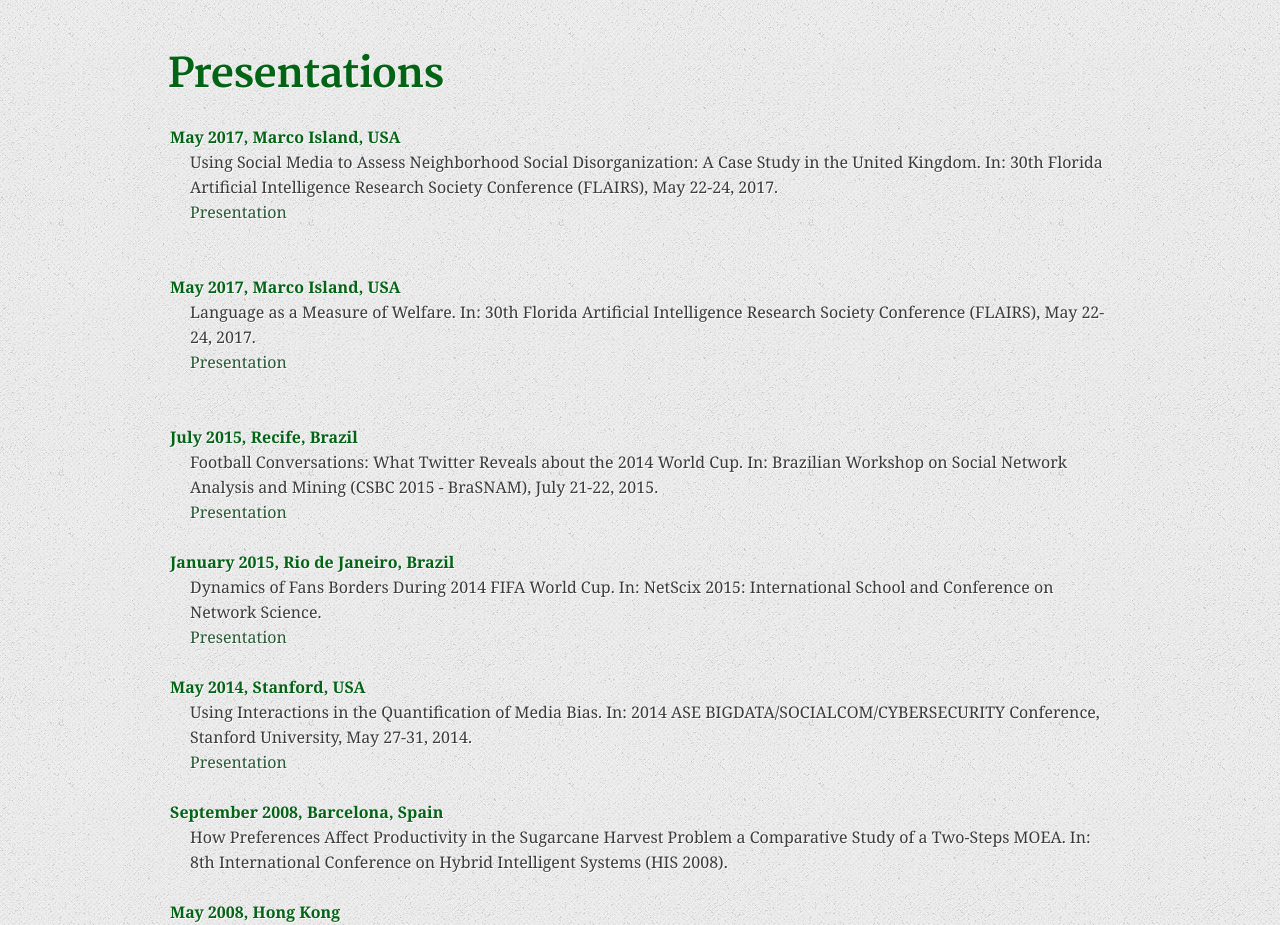
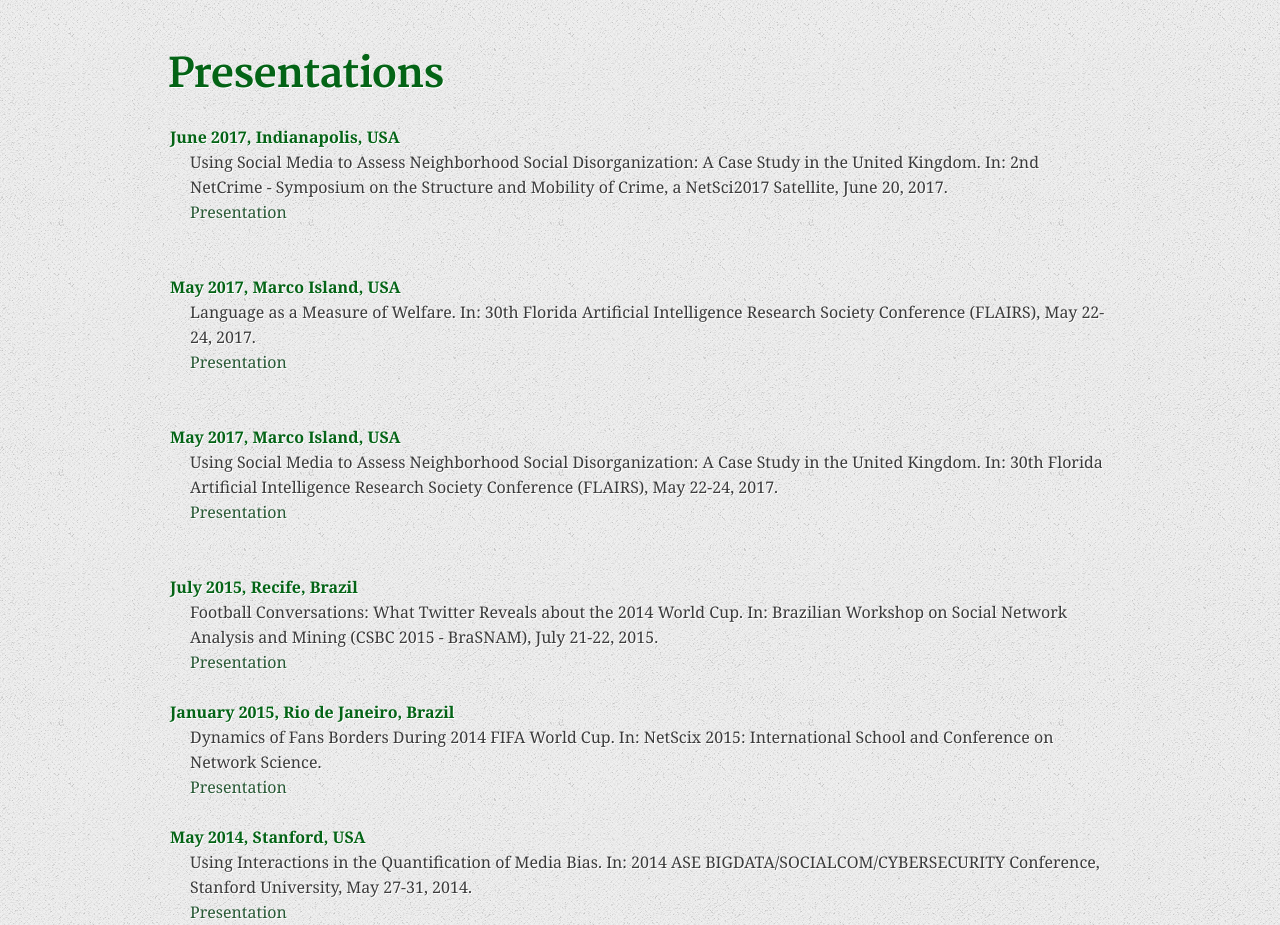
Before and after one commit to diogofpacheco/diogofpacheco.github.io, a plain HTML site: page index.html in a window 1280 px wide. Shown: the part 3200-4125 px from the top of the page. Drawn offline with nearby package versions, Linux system fonts and the light colour scheme.

Commit message:
adding netcrime presentation

```diff
--- a/index.html
+++ b/index.html
@@ -256,15 +256,21 @@ PACHECO, Diogo F. ; REGUERIA, F. S. ; LIMA NETO, F. B. . Utilizacao de Redes Neu
              <h1>Presentations</h1>
 
 <br>
-<dt>May 2017, Marco Island, USA</dt>
-<dd>Using Social Media to Assess Neighborhood Social Disorganization: A Case Study in the United Kingdom. In: 30th Florida Artificial Intelligence Research Society Conference (FLAIRS), May 22-24, 2017.
-<br><a href="files/Using Social Media to Assess Neighborhood Social Disorganization.pptx" target="_blank">Presentation</a></dd>
+<dt>June 2017, Indianapolis, USA</dt>
+<dd>Using Social Media to Assess Neighborhood Social Disorganization: A Case Study in the United Kingdom. In: 2nd NetCrime - Symposium on the Structure and Mobility of Crime, a NetSci2017 Satellite, June 20, 2017.
+<br><a href="files/NetCrime-Using Social Media to Assess Neighborhood Social Disorganization.pptx" target="_blank">Presentation</a></dd>
 <br>
 
 <br>
 <dt>May 2017, Marco Island, USA</dt>
 <dd>Language as a Measure of Welfare. In: 30th Florida Artificial Intelligence Research Society Conference (FLAIRS), May 22-24, 2017.
 <br><a href="files/language_welfare-flaris-presentation.pptx" target="_blank">Presentation</a></dd>
+<br>
+
+<br>
+<dt>May 2017, Marco Island, USA</dt>
+<dd>Using Social Media to Assess Neighborhood Social Disorganization: A Case Study in the United Kingdom. In: 30th Florida Artificial Intelligence Research Society Conference (FLAIRS), May 22-24, 2017.
+<br><a href="files/Using Social Media to Assess Neighborhood Social Disorganization.pptx" target="_blank">Presentation</a></dd>
 <br>
 
 <br>
```
